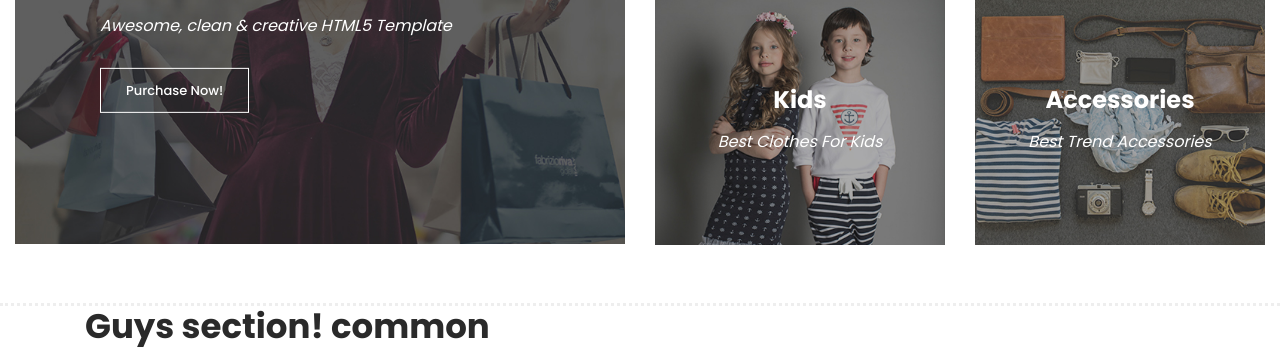
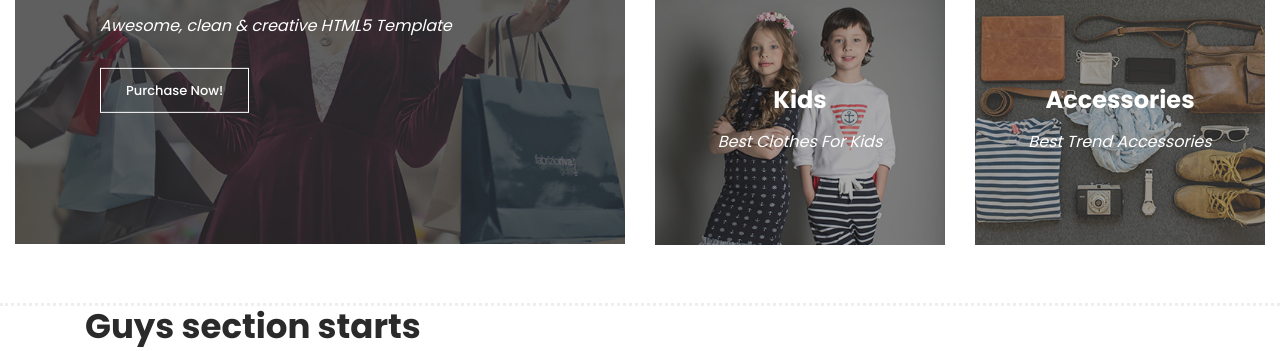
Before and after one commit to Prashanthmpucher/Microdegreepage, a plain HTML site: page index.html in a window 1280 px wide. Shown: the part 441-792 px from the top of the page. Drawn offline with Linux system fonts and the light colour scheme.

Commit message:
Update index.html

```diff
--- a/index.html
+++ b/index.html
@@ -207,7 +207,7 @@ https://templatemo.com/tm-571-hexashop
             <div class="row">
                 <div class="col-lg-6">
                     <div class="section-heading">
-                        <h2>Guys section! common</h2>
+                        <h2>Guys section starts</h2>
                         <span>Details to details is what makes Hexashop different from the other themes.</span>
                     </div>
                 </div>
```
